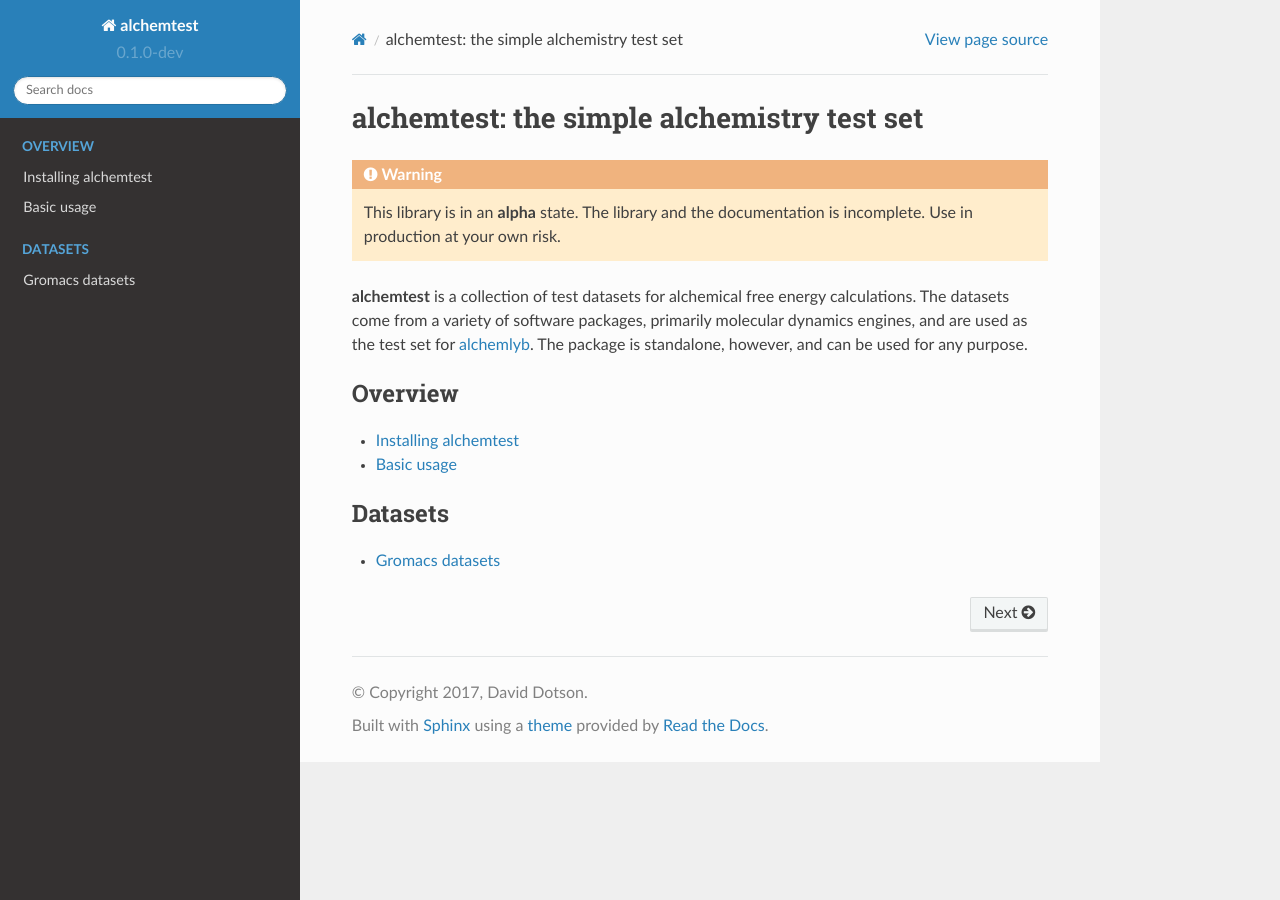
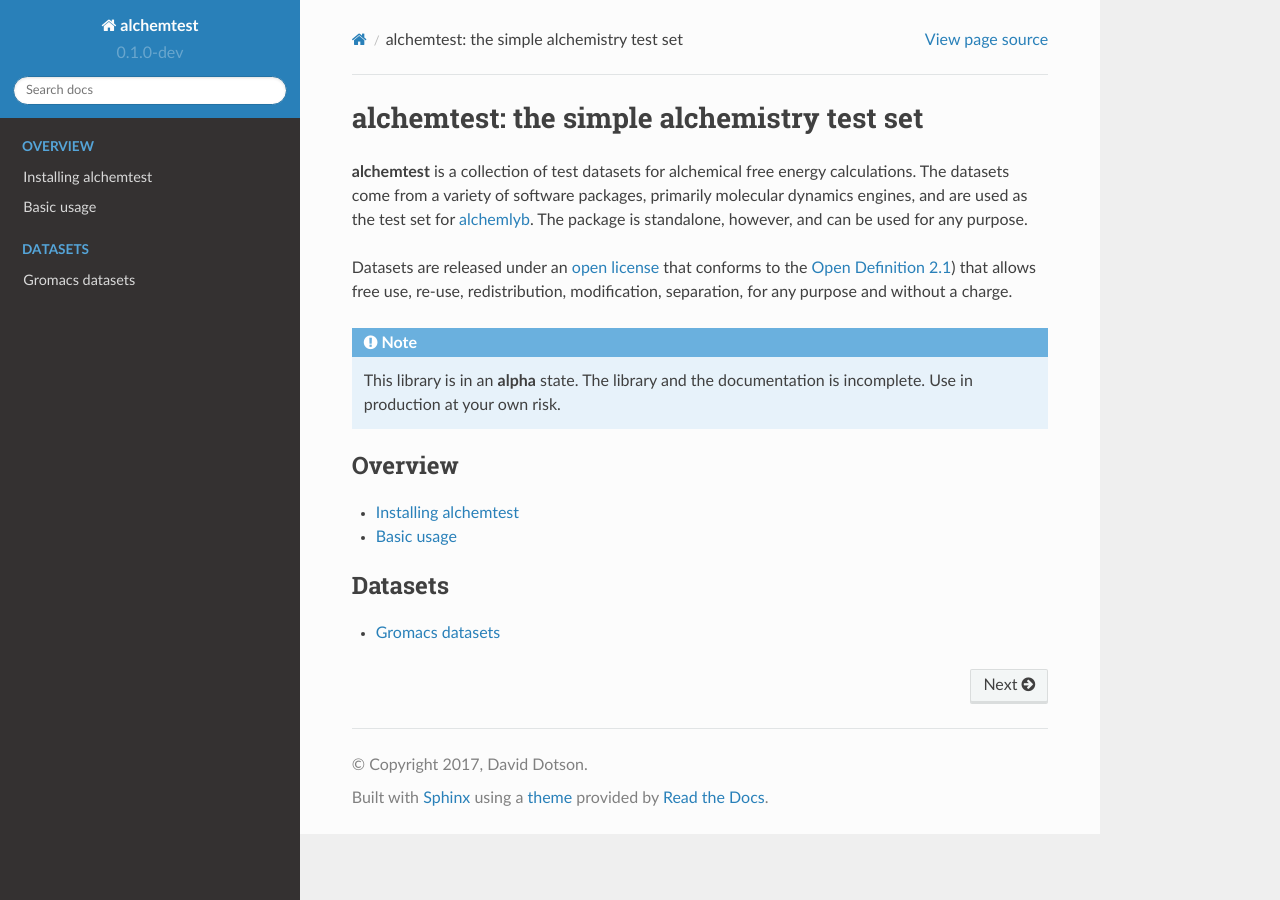
Before and after one commit to alchemistry/alchemtest, a Sphinx documentation site: the page built from docs/index.rst, in a window 1280 px wide. Built offline with Sphinx 7.4.7 and the Read the Docs theme 2.0.0, drawn with Linux system fonts in a browser that asks for light colours.

Commit message:
state that data sets come under an Open license

```diff
--- a/docs/index.rst
+++ b/docs/index.rst
@@ -6,13 +6,18 @@
 alchemtest: the simple alchemistry test set
 ===========================================
 
-.. warning:: This library is in an **alpha** state. The library and the documentation is incomplete. Use in production at your own risk.
+**alchemtest** is a collection of test datasets for alchemical free energy calculations.  The datasets come from a variety of software packages, primarily molecular dynamics engines, and are used as the test set for `alchemlyb`_.  The package is standalone, however, and can be used for any purpose.
 
-**alchemtest**  is a collection of test datasets for alchemical free energy calculations.
-The datasets come from a variety of software packages, primarily molecular dynamics engines, and are used as the test set for `alchemlyb`_.
-The package is standalone, however, and can be used for any purpose.
+Datasets are released under an `open license`_ that conforms to the `Open Definition 2.1`_) that allows free use, re-use, redistribution, modification, separation, for any purpose and without a charge.
+
 
 .. _`alchemlyb`: https://github.com/alchemistry/alchemlyb
+.. _`open license`:
+   http://opendefinition.org/licenses/#recommended-conformant-licenses
+.. _`Open Definition 2.1`: http://opendefinition.org/od/2.1/en/
+
+.. note:: This library is in an **alpha** state. The library and the documentation is incomplete. Use in production at your own risk.
+
 
 .. toctree::
     :maxdepth: 1
```
Also changed, not shown: README.rst (+8 -4 lines).
